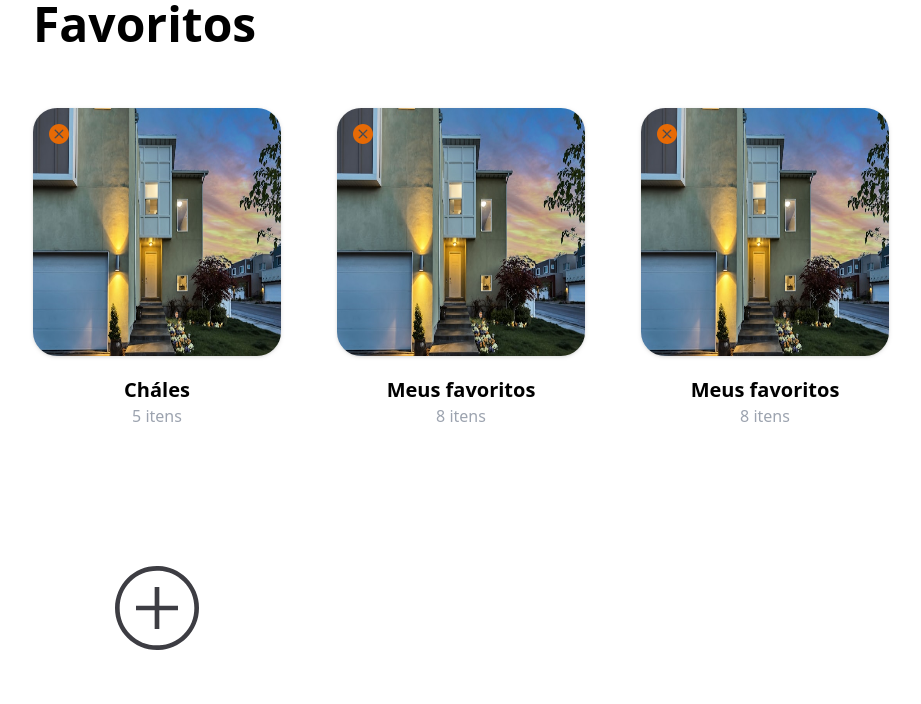
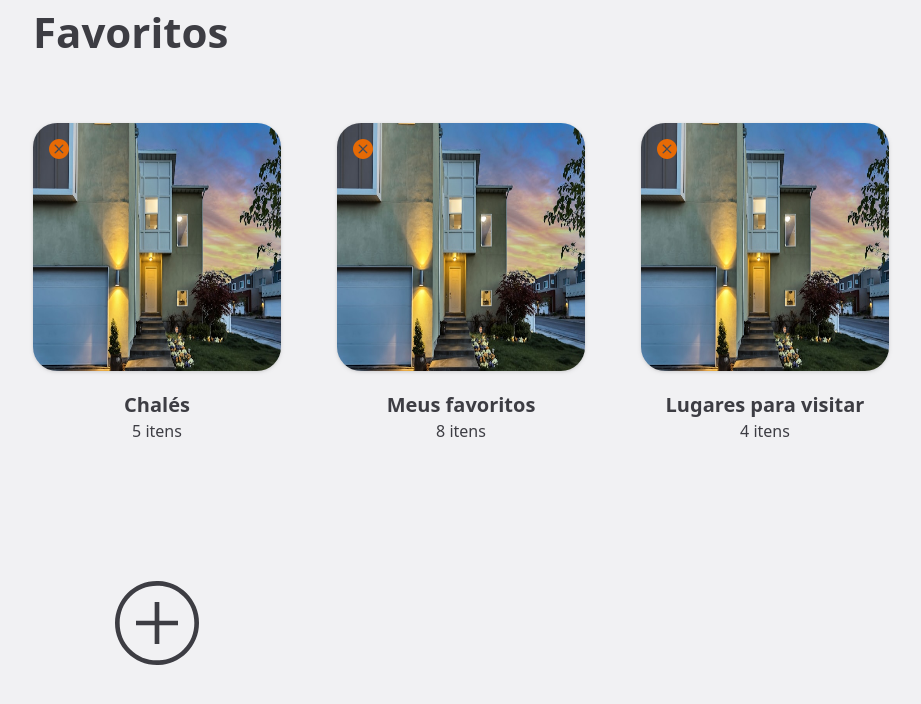
Before and after one commit to ADS2024-2-LocaEspaco/LocacaoEspacoFE, a Next.js app: page /favorites in a window 1280 px wide. Shown: the top 704 px of the page, without its empty margins (95-1016 px from the left). Built offline with nearby package versions, Linux system fonts and the light colour scheme.

Commit message:
alterações na página

```diff
--- a/src/pages/favorites/[id]/index.tsx
+++ b/src/pages/favorites/[id]/index.tsx
@@ -1,82 +1,159 @@
-import { useEffect, useState } from 'react'
-import Image from 'next/image'
-import { useParams } from 'next/navigation'
-import { useRouter } from 'next/router'
+import { useEffect, useState } from 'react';
+import Image from 'next/image';
+import { useParams } from 'next/navigation';
+import { useRouter } from 'next/router';
 
-import CardFavoriteAd, { CardFavoriteAdProps } from '../components/card-favorite-ad'
+import CardFavoriteAd, { CardFavoriteAdProps } from '../components/card-favorite-ad';
+import ModalShare from '../components/ModalShare';
+import ModalEditList from '../components/ModalEditList';
+import ModalUnfavorite from '../components/ModalUnfavorite';
+import ModalCreateFolder from '../components/ModalCreateFolder';
 
-import ArrowBackIcon from '../../../../public/icons/arrow_back_icon.svg'
-import ShareIcon from '../../../../public/icons/share_icon.svg'
-import EditIcon from '../../../../public/icons/edit_icon.svg'
-import Ad from '../ad.jpg'
+import ArrowBackIcon from '../../../../public/icons/arrow_back_icon.svg';
+import ShareIcon from '../../../../public/icons/share_icon.svg';
+import EditIcon from '../../../../public/icons/edit_icon.svg';
+import Ad from '../ad.jpg';
 
 export default function FavoritesFolder() {
-    const router = useRouter()
-    const folderId = useParams().id
+    const router = useRouter();
+    const folderId = useParams().id;
 
-    const [favoritesAds, setFavoritesAds] = useState<CardFavoriteAdProps[]>()
+    const [favoritesAds, setFavoritesAds] = useState<CardFavoriteAdProps[]>([]);
+    const [isShareModalOpen, setIsShareModalOpen] = useState(false);
+    const [isEditListModalOpen, setIsEditListModalOpen] = useState(false);
+    const [isUnfavoriteModalOpen, setIsUnfavoriteModalOpen] = useState(false);
+    const [isCreateFolderModalOpen, setIsCreateFolderModalOpen] = useState(false);
+    const [selectedAd, setSelectedAd] = useState<CardFavoriteAdProps | null>(null);
+    const [listName, setListName] = useState('Chalés');
 
     const handleReturnPage = () => {
-        router.back()
+        router.back();
+    };
+
+    const handleShareClick = () => {
+        setIsShareModalOpen(true);
+    };
+
+    const handleEditClick = () => {
+        setIsEditListModalOpen(true);
+    };
+
+    const handleUnfavoriteClick = (ad: CardFavoriteAdProps) => {
+        setSelectedAd(ad);
+        setIsUnfavoriteModalOpen(true);
+    };
+
+    const handleConfirmUnfavorite = () => {
+        if (selectedAd) {
+            setFavoritesAds((prevAds) => prevAds.filter((ad) => ad.id !== selectedAd.id));
+            setIsUnfavoriteModalOpen(false);
+            setSelectedAd(null);
         }
+    };
+
+    const handleSaveListName = (newName: string) => {
+        setListName(newName);
+        setIsEditListModalOpen(false);
+    };
+
+    const handleCreateFolderClick = () => {
+        setIsCreateFolderModalOpen(true);
+    };
+
+    const handleCreateFolder = (folderName: string) => {
+        console.log('Folder created with name:', folderName);
+        setIsCreateFolderModalOpen(false);
+    };
 
     useEffect(() => {
         setFavoritesAds([
             {
                 id: 1,
                 banner: Ad,
-                title: 'Titulo do anuncio',
+                title: 'Titulo do anuncio 1',
                 subtitle: 'Cidade Tal, Brasil',
             },
             {
                 id: 2,
                 banner: Ad,
-                title: 'Titulo do anuncio',
+                title: 'Titulo do anuncio 2',
                 subtitle: 'Cidade Tal, Brasil',
             },
-        ])
-    }, [])
+        ]);
+    }, []);
 
     return (
         <main className="h-full min-h-screen px-32 max-md:px-5 bg-white">
-
             <div className='space-y-[60px] max-md:space-y-6'>
                 <div className='flex flex-col max-md:flex-row max-md:items-center gap-6 max-md:gap-3'>
-                    <Image onClick={handleReturnPage} src={ArrowBackIcon} alt='Botão para retornar a página de Favoritos' className='cursor-pointer hover:opacity-80 size-5 max-md:size-4 text-orange-400 opacity-90' />
+                    <Image
+                        onClick={handleReturnPage}
+                        src={ArrowBackIcon}
+                        alt='Botão para retornar a página de Favoritos'
+                        className='cursor-pointer hover:opacity-80 size-5 max-md:size-4 text-orange-400 opacity-90'
+                    />
 
                     <div className='flex flex-1 justify-between items-center'>
-                        <h1 className='text-5xl max-md:text-2xl font-bold text-black-100'>Cháles</h1>
+                        <h1 className='text-5xl max-md:text-2xl font-bold text-black-100'>{listName}</h1>
 
                         <div className='flex items-center gap-5'>
-                            <div className='p-2 bg-orange-100 rounded-full cursor-pointer hover:opacity-80'>
+                            <div className='p-2 bg-orange-100 rounded-full cursor-pointer hover:opacity-80' onClick={handleShareClick}>
                                 <Image src={ShareIcon} alt='Botão de compartilhamento' className='size-5 max-md:size-4' />
                             </div>
 
-                            <div className='p-2 bg-orange-100 rounded-full cursor-pointer hover:opacity-80'>
-                                <Image src={EditIcon} alt='Botão de compartilhamento' className='size-5 max-md:size-4' />
+                            <div className='p-2 bg-orange-100 rounded-full cursor-pointer hover:opacity-80' onClick={handleEditClick}>
+                                <Image src={EditIcon} alt='Botão de edição' className='size-5 max-md:size-4' />
+                            </div>
+
+                            <div className='p-2 text-black-300 font-bold bg-orange-100 rounded-full cursor-pointer hover:opacity-80' onClick={handleCreateFolderClick}>
+                                <span>Nova Pasta</span>
                             </div>
                         </div>
                     </div>
                 </div>
 
                 <div className="flex flex-wrap gap-14 max-md:gap-5 max-sm:justify-center">
-                    {
-                        favoritesAds ? (
-                            favoritesAds.map((ad, index) => (
+                    {favoritesAds.length > 0 ? (
+                        favoritesAds.map((ad) => (
                             <CardFavoriteAd
-                                    key={index}
+                                key={ad.id}
                                 id={ad.id}
                                 banner={ad.banner}
                                 title={ad.title}
                                 subtitle={ad.subtitle}
+                                onUnfavorite={() => handleUnfavoriteClick(ad)}
                             />
                         ))
                     ) : (
                         <h1 className="text-gray-400">Nenhum anúncio favoritado!</h1>
-                        )
-                    }
+                    )}
                 </div>
             </div>
+
+            {/* Modais */}
+            <ModalShare
+                isOpen={isShareModalOpen}
+                onClose={() => setIsShareModalOpen(false)}
+                listName={listName}
+            />
+            <ModalEditList
+                isOpen={isEditListModalOpen}
+                onClose={() => setIsEditListModalOpen(false)}
+                onSave={handleSaveListName}
+                listName={listName}
+            />
+            <ModalUnfavorite
+                isOpen={isUnfavoriteModalOpen}
+                onClose={() => setIsUnfavoriteModalOpen(false)}
+                onConfirm={handleConfirmUnfavorite}
+                adTitle={selectedAd?.title || ''}
+                listName={listName}
+            />
+            <ModalCreateFolder
+                isOpen={isCreateFolderModalOpen}
+                onClose={() => setIsCreateFolderModalOpen(false)}
+                onCreate={handleCreateFolder}
+            />
         </main>
-    )
-};
+    );
+}
--- a/src/pages/favorites/index.tsx
+++ b/src/pages/favorites/index.tsx
@@ -2,19 +2,21 @@ import { useEffect, useState } from "react";
 import Image from "next/image";
 
 import FavoriteFolder, { CardFavoriteFolderProps } from "./components/card-favorite-folder";
+import ModalCreateFolder from "./components/ModalCreateFolder";
 
-import Card from './card.jpg'
-import AddIcon from '../../../public/icons/add_icon.svg'
+import Card from './card.jpg';
+import AddIcon from '../../../public/icons/add_icon.svg';
 
 export default function Favorites() {
-    const [folders, setFolders] = useState<CardFavoriteFolderProps[]>()
+    const [folders, setFolders] = useState<CardFavoriteFolderProps[]>([]);
+    const [isCreateFolderModalOpen, setIsCreateFolderModalOpen] = useState(false);
 
     useEffect(() => {
         setFolders([
             {
                 id: 1,
                 banner: Card,
-                title: 'Cháles',
+                title: 'Chalés',
                 total: 5
             },
             {
@@ -24,13 +26,59 @@ export default function Favorites() {
                 total: 8
             },
             {
-                id: 2,
+                id: 3,
                 banner: Card,
-                title: 'Meus favoritos',
-                total: 8
+                title: 'Lugares para visitar',
+                total: 4
             },
-        ])
-    }, [])
+        ]);
+    }, []);
+
+    const handleCreateFolder = () => {
+        setIsCreateFolderModalOpen(true);
+    };
+
+    const handleCloseModal = () => {
+        setIsCreateFolderModalOpen(false);
+    };
+
+    const handleCreateNewFolder = (folderName: string) => {
+
+        const newFolder = {
+            id: folders.length + 1,
+            banner: Card,
+            title: folderName,
+            total: 0
+        };
+
+        setFolders((prevFolders) => [...prevFolders, newFolder]);
+
+        setIsCreateFolderModalOpen(false);
+
+        // Integração com backend :
+        /*
+        fetch('/api/favorites', {
+            method: 'POST',
+            headers: {
+                'Content-Type': 'application/json',
+            },
+            body: JSON.stringify({ name: folderName }),
+        })
+        .then(response => {
+            if (!response.ok) {
+                throw new Error('Erro ao criar a lista no backend');
+            }
+            return response.json();
+        })
+        .then(data => {
+            console.log('Lista criada com sucesso:', data);
+            // Se necessário, você pode atualizar o estado de folders aqui com a resposta do backend
+        })
+        .catch(error => {
+            console.error('Erro ao criar a lista:', error);
+        });
+        */
+    };
 
     return (
         <main className="h-full min-h-screen px-32 max-md:px-5 space-y-[60px] max-md:space-y-6 bg-white">
@@ -38,7 +86,7 @@ export default function Favorites() {
 
             <div className="flex flex-wrap gap-14 max-md:gap-5 max-sm:justify-center">
                 {
-                    folders ? (
+                    folders.length > 0 ? (
                         folders.map((folder, index) => (
                             <FavoriteFolder
                                 key={index}
@@ -53,10 +101,24 @@ export default function Favorites() {
                     )
                 }
 
-                <div className="flex self-start h-[248px] w-[248px] max-md:w-[184px] max-md:h-[184px] justify-center items-center">
-                    <Image src={AddIcon} alt='Botão para criar pasta' className="size-28 max-md:size-20 cursor-pointer hover:opacity-80"/>
+                <div
+                    className="flex self-start h-[248px] w-[248px] max-md:w-[184px] max-md:h-[184px] justify-center items-center"
+                    onClick={handleCreateFolder}
+                >
+                    <Image
+                        src={AddIcon}
+                        alt='Botão para criar pasta'
+                        className="size-28 max-md:size-20 cursor-pointer hover:opacity-80"
+                    />
                 </div>
             </div>
+
+            {/* Modal para criar pasta */}
+            <ModalCreateFolder
+                isOpen={isCreateFolderModalOpen}
+                onClose={handleCloseModal}
+                onCreate={handleCreateNewFolder}
+            />
         </main>
-    )
-};
+    );
+}
--- a/tailwind.config.ts
+++ b/tailwind.config.ts
@@ -13,6 +13,60 @@ const config: Config = {
         "gradient-conic":
           "conic-gradient(from 180deg at 50% 50%, var(--tw-gradient-stops))",
       },
+      colors: {
+        white: '#F1F1F3',
+        black: {
+          100: '#3D3D43',
+          200: '#2E2E34',
+          300: '#1E1E1E',
+        },
+
+        blue: {
+          100: '#C8DDFE',
+          200: '#649EFC',
+          300: '#1E88EB',
+          400: '#1270B0',
+          500: '#034DC3',
+          600: '#01255F',
+        },
+
+        orange: {
+          100: '#FFD7B8',
+          200: '#FF9A4D',
+          300: '#FF6F00',
+          400: '#E66A05',
+        },
+
+        gray: {
+          100: '#C9C9CF',
+          200: '#A1A1AA',
+          300: '#797986',
+          400: '#3D3D43',
+        },
+
+        red: {
+          100: '#FCC0C0',
+          200: '#F76E6E',
+          300: '#EA2E2E',
+          400: '#BA1212',
+          500: '#750B0B',
+        },
+
+        yellow: {
+          100: '#FEF2C3',
+          200: '#FCDC5F',
+          300: '#FACC15',
+          400: '#D7AD05',
+          500: '#A48404',
+        }
+      },
+      fontFamily: {
+        title: 'var(--font-title)',
+        body: 'var(--font-body)'
+      },
+      fontSize: {
+        '5xl': '42px'
+      }
     },
   },
   plugins: [],
```
Also changed, not shown: src/pages/favorites/components/ModalCreateFolder.tsx (+12 -2 lines), src/pages/favorites/components/card-favorite-ad.tsx (+25 -22 lines). Lines whose indentation alone changed are shown as unchanged.
